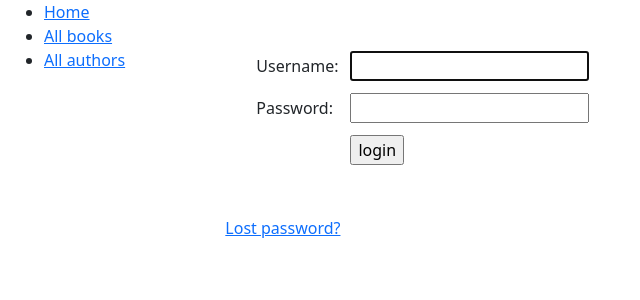
After one commit to BalaurZmeu/Mozilla_Django_Tutorial, a Django app: page /accounts/login/ in a window 1280 px wide. The commit adds this page. Shown: the top 300 px of the page, without its empty margins (0-640 px from the left). Run offline with Django 5.2, Linux system fonts and the light colour scheme.

Commit message:
Added the login page

```diff
--- a/locallibrary/catalog/templates/base_generic.html
+++ b/locallibrary/catalog/templates/base_generic.html
@@ -10,8 +10,10 @@
       rel="stylesheet"
       integrity="sha384-T3c6CoIi6uLrA9TneNEoa7RxnatzjcDSCmG1MXxSR1GAsXEV/Dwwykc2MPK8M2HN"
       crossorigin="anonymous">
+  {% block style %}
   {% load static %}
   <link rel="stylesheet" href="{% static 'css/styles.css' %}">
+  {% endblock %}
 </head>
 <body>
   <div class="container-fluid">
--- a/locallibrary/locallibrary/settings.py
+++ b/locallibrary/locallibrary/settings.py
@@ -11,6 +11,7 @@ https://docs.djangoproject.com/en/5.0/ref/settings/
 """
 
 from pathlib import Path
+from os.path import join
 
 # Build paths inside the project like this: BASE_DIR / 'subdir'.
 BASE_DIR = Path(__file__).resolve().parent.parent
@@ -56,7 +57,7 @@ ROOT_URLCONF = 'locallibrary.urls'
 TEMPLATES = [
     {
         'BACKEND': 'django.template.backends.django.DjangoTemplates',
-        'DIRS': [],
+        'DIRS': [join(BASE_DIR, 'templates')],
         'APP_DIRS': True,
         'OPTIONS': {
             'context_processors': [
@@ -127,6 +128,8 @@ STATIC_URL = 'static/'
 
 DEFAULT_AUTO_FIELD = 'django.db.models.BigAutoField'
 
+LOGIN_REDIRECT_URL = '/'
+
 try:
     from .settings_local import *
 except ImportError:
--- a/locallibrary/locallibrary/urls.py
+++ b/locallibrary/locallibrary/urls.py
@@ -23,6 +23,7 @@ from django.views.generic import RedirectView
 
 urlpatterns = [
     path('admin/', admin.site.urls),
+    path('accounts/', include('django.contrib.auth.urls')),
     path('catalog/', include('catalog.urls')),
     path('', RedirectView.as_view(url='catalog/', permanent=True)),
 ] + static(settings.STATIC_URL, document_root=settings.STATIC_ROOT)
--- /dev/null
+++ b/locallibrary/templates/registration/login.html
@@ -0,0 +1,57 @@
+{% extends "base_generic.html" %}
+
+{% block style %}
+<style>
+  form {
+    margin: 40px 20px;
+  }
+  tr,td {
+    border-color: white;
+    border-width: 10px;
+  }
+</style>
+{% endblock %}
+
+{% block content %}
+
+  {% if form.errors %}
+    <p>
+      Your username and password didn't match.
+      Please try again.
+    </p>
+  {% endif %}
+
+  {% if next %}
+    {% if user.is_authenticated %}
+      <p>
+        Your account doesn't have access to this page.
+        To proceed, please login with an account
+        that has access.
+      </p>
+    {% else %}
+      <p>Please login to see this page.</p>
+    {% endif %}
+  {%endif%}
+
+  <form id="auth_form" method="post" action="{% url 'login' %}">
+    {% csrf_token %}
+    <table>
+      <tr>
+        <td>{{ form.username.label_tag }}</td>
+        <td>{{ form.username }}</td>
+      </tr>
+      <tr>
+        <td>{{ form.password.label_tag }}</td>
+        <td>{{ form.password }}</td>
+      </tr>
+      <tr>
+        <td></td>
+        <td><input type="submit" value="login"></td>
+      </tr>
+    </table>
+    <input type="hidden" name="next" value="{{ next }}">
+  </form>
+
+  <p><a href="{% url 'password_reset' %}">Lost password?</a></p>
+
+{% endblock %}
```
Also changed, not shown: locallibrary/catalog/static/css/styles.css (line endings or trailing spaces).
